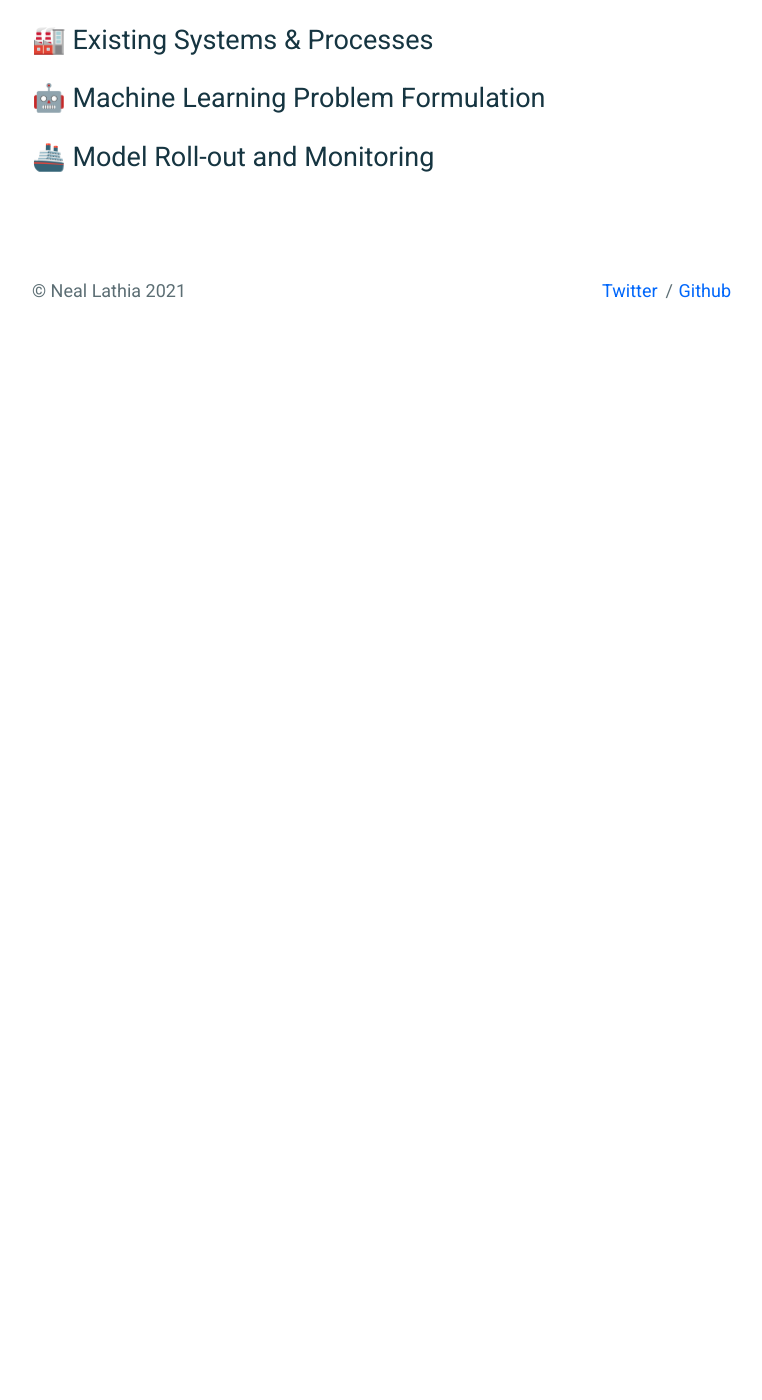
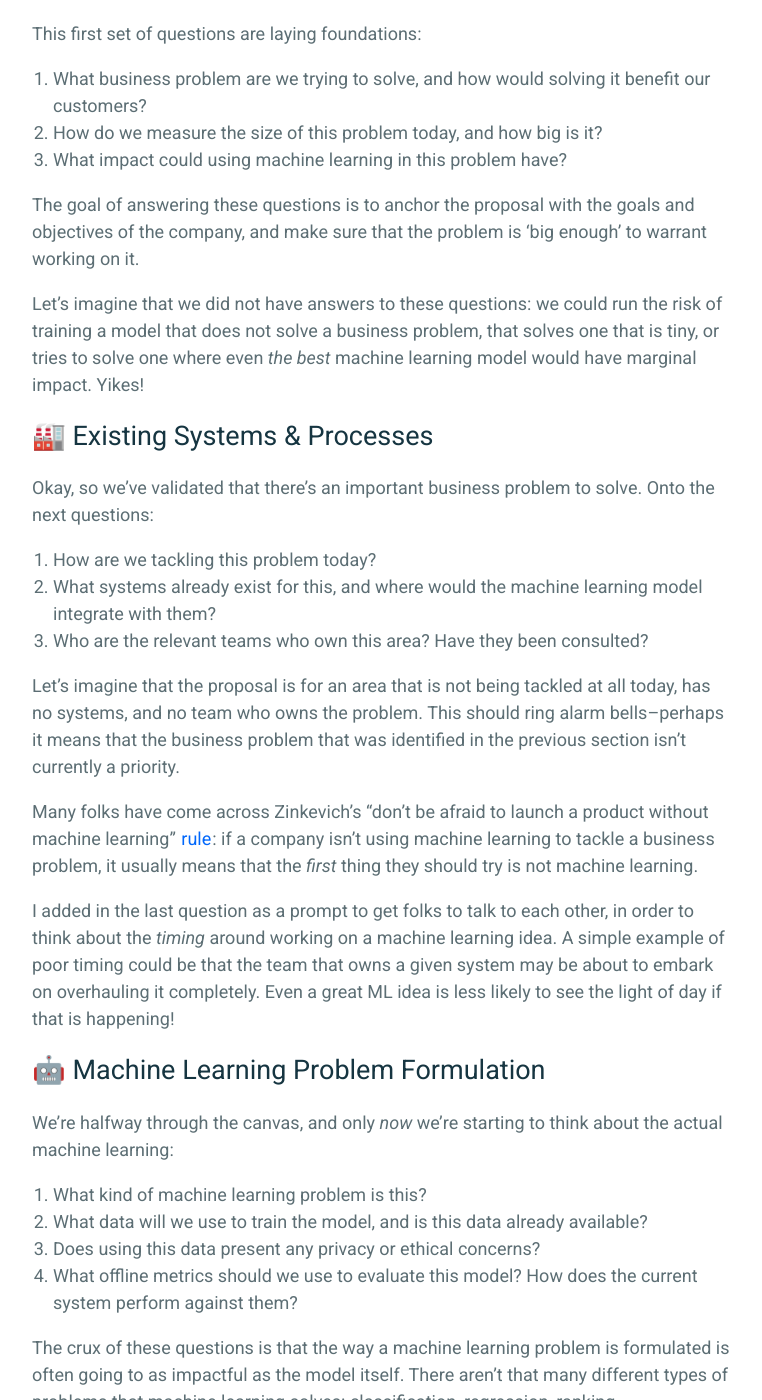
Before and after one commit to nlathia/nlathia.github.io, a Jekyll site: the page built from _posts/2021-03-21-ML-Business-Canvas.md, in a window 1280 px wide and 1400 px high, scrolled down 1314 px. Shown: the whole window, without its empty margins (258-1020 px from the left). Built offline with Jekyll 4.4.1, drawn with Linux system fonts in a browser that asks for light colours; before the commit the page ends 1718 px from its top, so only the background shows below that; some of the changed text lies outside the part shown.

Commit message:
Finish post draft

```diff
--- a/_posts/2021-03-21-ML-Business-Canvas.md
+++ b/_posts/2021-03-21-ML-Business-Canvas.md
@@ -22,8 +22,56 @@ Based on these sessions, I've put together a [Machine Learning Business Canvas](
 
 # 💡 Value & Business Impact
 
+This first set of questions are laying foundations:
+1. What business problem are we trying to solve, and how would solving it benefit our customers?
+2. How do we measure the size of this problem today, and how big is it?
+3. What impact could using machine learning in this problem have?
+
+The goal of answering these questions is to anchor the proposal with the goals and objectives of the company, and make sure that the problem is 'big enough' to warrant working on it.
+
+Let's imagine that we did not have answers to these questions: we could run the risk of training a model that does not solve a business problem, that solves one that is tiny, or tries to solve one where even _the best_ machine learning model would have marginal impact. Yikes!
+
 # 🏭 Existing Systems & Processes
+
+Okay, so we've validated that there's an important business problem to solve. Onto the next questions:
+1. How are we tackling this problem today?
+2. What systems already exist for this, and where would the machine learning model integrate with them?
+3. Who are the relevant teams who own this area? Have they been consulted?
+
+Let's imagine that the proposal is for an area that is not being tackled at all today, has no systems, and no team who owns the problem. This should ring alarm bells--perhaps it means that the business problem that was identified in the previous section isn't currently a priority.
+
+Many folks have come across Zinkevich's "don't be afraid to launch a product without machine learning" [rule](https://developers.google.com/machine-learning/guides/rules-of-ml#before_machine_learning): if a company isn't using machine learning to tackle a business problem, it usually means that the _first_ thing they should try is not machine learning.
+
+I added in the last question as a prompt to get folks to talk to each other, in order to think about the _timing_ around working on a machine learning idea. A simple example of poor timing could be that the team that owns a given system may be about to embark on overhauling it completely. Even a great ML idea is less likely to see the light of day if that is happening!
 
 # 🤖 Machine Learning Problem Formulation
 
+We're halfway through the canvas, and only _now_ we're starting to think about the actual machine learning:
+
+1. What kind of machine learning problem is this?
+2. What data will we use to train the model, and is this data already available?
+3. Does using this data present any privacy or ethical concerns?
+4. What offline metrics should we use to evaluate this model? How does the current system perform against them?
+
+The crux of these questions is that the way a machine learning problem is formulated is often going to as impactful as the model itself. There aren't that many different types of problems that machine learning solves: classification, regression, ranking, recommendation, clustering, and anomaly detection will cover 99.99% of use cases. I use these six groups even though they could be interchangeable (e.g., a ranking problem could be cast as a classification problem); they do help to guide us towards the metrics we want to use to evaluate success (i.e., ranking metrics are different than classification metrics).
+
+The second area that these questions focus on is _data_: whether it is available and usable, from both a practical and moral stand point. If the answer here is _yes_ then we can often start with a small exercise to gauge how well the current system (identified in the previous section) is doing against the offline metrics we propose on using to measure the quality of our future models. This gives us the first thing we need to get going: a baseline!
+
 # 🚢 Model Roll-out and Monitoring
+
+The final section forces us to come back to how the proposed model's impact will be assessed:
+
+1. How will we test whether this model works? Who should be involved in that decision?
+2. What primary & secondary metrics should we use to assess that this model is having an impact?
+3. What ethical & safety concerns should we factor into this system?
+4. How will we monitor that this model is continuing to work, or detect when it does not?
+
+Common practice here includes running an A/B test--which needs to be designed mindfully, and using metrics that capture the intended business value that we set out to deliver. Some thought also needs to go into how products behave "around the ML;" i.e., what are the model's failure scenarios, and how does the product behave around them? However, these questions also act as prompts to get people talking: once an A/B test is done, knowing who should be involved in making the decision to roll the model out, and how the model will _be maintained_ post roll-out are critical to know ahead of time.
+
+# ✅ Use this template!
+
+During the internal ML bootcamps I ran recently, I used one of the systems we built last year: I stepped through the canvas and discussed what we did at each step. And the key take away from each part was that _answering those questions_ helped us to avoid pitfalls early and feel confident that we were building something that would be useful, impactful, and safe.
+
+I'm now opening up this canvas for anyone else to use. The link below will prompt you to create your own copy:
+
+➡️ [Machine Learning Business Canvas](https://docs.google.com/document/d/1u9LuX12vUrRE6tM_nk44vRweAhk81EM98AAxwDhU5C8/copy)
```
